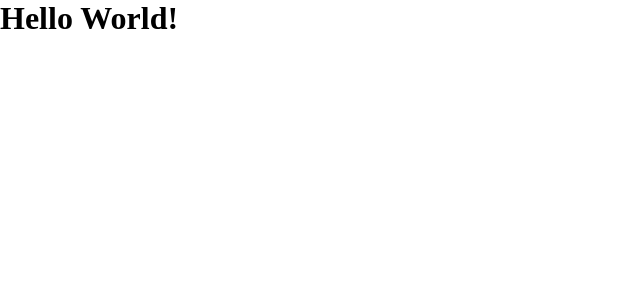
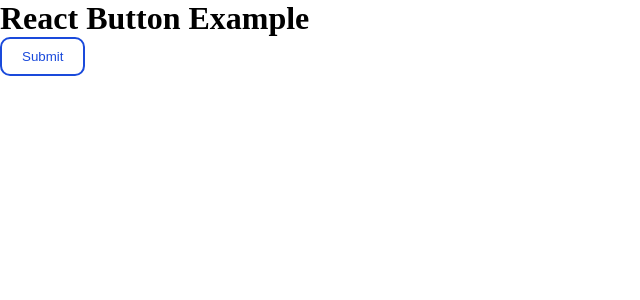
Before and after one commit to yashpriyam/steller-ui, a React (Create React App) app in the folder client/: page / in a window 1280 px wide. Shown: the top 300 px of the page, without its empty margins (0-640 px from the left). Built offline with nearby package versions, Linux system fonts and the light colour scheme.

Commit message:
variant_of_button_done

```diff
--- a/client/src/App.tsx
+++ b/client/src/App.tsx
@@ -1,12 +1,21 @@
-import { useTranslation } from "react-i18next";
+import { Button } from "./components/button/button";
+// interface AppProps {}
+const App:React.FC = () => {
+  // const { t } = useTranslation();
+    const onClick = () => {
+      // setIsModalOpen(true);
+    };
 
-const App = () => {
-  const { t } = useTranslation();
-  return (
-    <div>
-      <h1>{t("greeting")}</h1>
-    </div>
-  );
-};
+    const onHover = () => {
+      // setIsModalOpen(false);
+    };
+
+    return (
+      <div>
+        <h1>React Button Example</h1>
+        <Button className="buttonComp" onClick={onClick} onHover={onHover} isDisabled={false} size={"small"} isHidden={false} variant={"outlined"} />
+      </div>
+    );
+}
 
 export default App;
--- /dev/null
+++ b/client/src/components/button/button.tsx
@@ -0,0 +1,74 @@
+import React, { useEffect, useRef } from "react";
+import '../../styles/components/button.scss'
+
+interface ModalProps {
+  className: string;
+  isDisabled: boolean;
+  onClick: () => void; // Adjusted the type of onClick and onHover to void
+  onHover: () => void;
+  size: "small" | "medium" | "large"; // Restrict size to specific values
+  variant?: "text" | "contained" | "outlined";
+  isHidden: boolean;
+  iconOnLeft?: string;
+  iconOnRight?: string;
+  iconOnCentre?: string;
+  isLoading?: boolean;
+  loaderPosition?: "left" | "centre" | "right";
+  loaderIcon?: string;
+}
+
+export const Button: React.FC<ModalProps> = ({
+  className,
+  isDisabled = false,
+  onClick,
+  onHover,
+  size = "medium",
+  variant = "contained",
+  isHidden = false,
+  iconOnLeft,
+  iconOnRight,
+  iconOnCentre,
+  isLoading = false,
+  loaderPosition = "centre",
+  loaderIcon,
+}) => {
+  const fontTextSize: Record<string, string> = {
+    small: "14px",
+    medium: "16px",
+    large: "18px",
+  };
+//   useEffect(() => {
+//     if (ref.current) {
+//           if (isLoading) {
+//             ref.current.innerHTML = `<img src=${loaderIcon} alt="loading..."/>`;
+//             ref.current.style.display = "flex";
+//             ref.current.style.justifyContent = loaderPosition;
+//           } else if (iconOnLeft) {
+//             ref.current.innerHTML = `<img src=${iconOnLeft} alt="loading..."/> <span>Submit</span>`;
+//           } else if (iconOnRight) {
+//             ref.current.innerHTML = `<span>Submit</span> <img src=${iconOnRight} alt="loading..."/>`;
+//           } else if (iconOnCentre) {
+//             ref.current.innerHTML = `<img src=${iconOnCentre} alt="loading..."/>`;
+//           } else {
+//             ref.current.innerText = "Submit";
+//           }
+//     }
+//   });
+
+  const ref = useRef<HTMLButtonElement>(null);
+
+    return (
+      <>
+        <button
+          ref={ref}
+          className={`${className} ${variant} `}
+          disabled={isDisabled}
+          onClick={onClick}
+          onMouseEnter={onHover}
+          style={{ display: isHidden ? "none" : "block" }}
+            >
+                Submit
+        </button>
+      </>
+    );
+};
--- /dev/null
+++ b/client/src/styles/components/button.scss
@@ -0,0 +1,19 @@
+.buttonComp{
+    padding: 10px 20px;
+    border-radius: 10px;
+    border: none;
+    cursor: pointer;
+    background-color: #fff;
+    color: rgb(26, 74, 219);
+}
+.contained{
+    background-color:"blue";
+    color:#fff;
+    background-color: rgb(15, 146, 198);
+}
+.outlined{
+    border: 2px solid rgb(26, 74, 219);;
+}
+.text{
+    border: none;
+}
--- a/client/src/styles/components/index.scss
+++ b/client/src/styles/components/index.scss
@@ -0,0 +1 @@
+// import
```
Also changed, not shown: client/src/components/modal/modal.tsx (added, +30 -0 lines).
